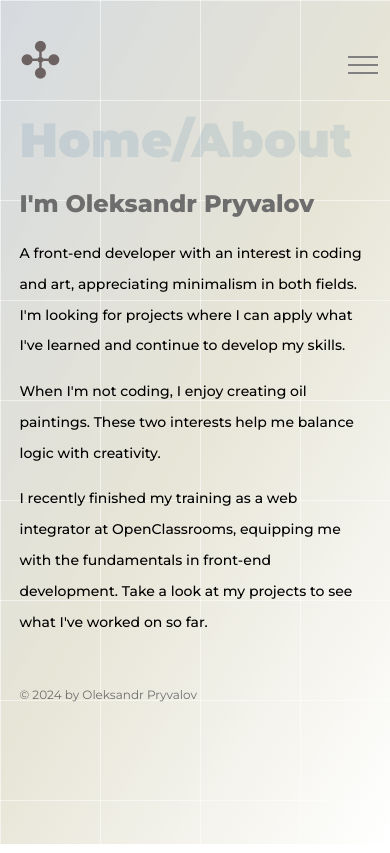
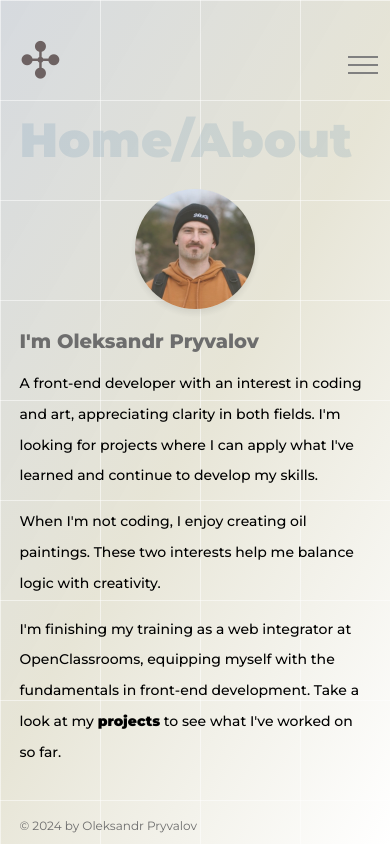
Before and after one commit to multumInParvo/my-portfolio, a React (Create React App) app: page / in a window 390 px wide. Built offline with nearby package versions, Linux system fonts and the light colour scheme.

Commit message:
added image to introduction component

```diff
--- a/src/components/Introduction/Introduction.jsx
+++ b/src/components/Introduction/Introduction.jsx
@@ -1,14 +1,20 @@
 // Introduction //
 import React from 'react';
+import {Link} from 'react-router-dom';
 import '../Introduction/Introduction.scss';
 
 function Introduction() {
     return (
         <div className="introduction-container">
-            <h2 className='introduction-title'>I'm Oleksandr Pryvalov</h2>
+            <div className="title-avatar-container">
+                <h2 className='introduction-title'>I'm Oleksandr Pryvalov</h2>
+                <div className='avatar-container'>
+                    <img src="/images/avatar.jpeg" alt="Oleksandr Pryvalov" className="avatar" />
+                </div>
+            </div>
             <div className='introduction-text'>
                 <p className='introduction-paragraph'>
-                    A front-end developer with an interest in coding and art, appreciating minimalism in both fields.
+                    A front-end developer with an interest in coding and art, appreciating clarity in both fields.
                     I'm looking for projects where I can apply what I've learned and continue to develop my skills.
                 </p>
                 <p className='introduction-paragraph'>
@@ -16,8 +22,8 @@ function Introduction() {
                     These two interests help me balance logic with creativity.
                 </p>
                 <p className='introduction-paragraph'>
-                    I recently finished my training as a web integrator at OpenClassrooms, equipping me with the fundamentals in front-end development.
-                    Take a look at my projects to see what I've worked on so far.
+                    I'm finishing my training as a web integrator at OpenClassrooms, equipping myself with the fundamentals in front-end development.
+                    Take a look at my <Link to="/projects" className="projects-link">projects</Link> to see what I've worked on so far.
                 </p>
             </div>
         </div>
--- a/src/components/Introduction/Introduction.scss
+++ b/src/components/Introduction/Introduction.scss
@@ -1,11 +1,33 @@
 .introduction-container {
     width: 60%;
 
-    .introduction-title {
-        margin-top: 0;
-        font-size: 2em;
-        color: #6d6d6d;
-        font-weight: 800;
+    .title-avatar-container {
+        display: flex;
+        justify-content: space-between;
+
+        .introduction-title {
+            display: flex;
+            align-items: center;
+            margin: 0;
+            font-size: 3vw;
+            color: #6d6d6d;
+            font-weight: 800;
+        }
+
+        .avatar-container {
+            width: 150px;
+            height: 150px;
+            overflow: hidden;
+            border-radius: 50%;
+            box-shadow: 0 4px 6px rgba(0, 0, 0, 0.1);
+            opacity: 0.8;
+        }
+
+        .avatar {
+            width: 100%;
+            height: 100%;
+            object-fit: cover;
+        }
     }
 
     .introduction-text {
@@ -16,6 +38,29 @@
             font-weight: 500;
             line-height: 2.2;
             margin: 15px 0 0 0;
+
+            .projects-link {
+                color: black;
+                text-decoration: none;
+                font-weight: 900;
+                position: relative;
+                display: inline-block;
+
+                &::after {
+                    content: '';
+                    background-color: black;
+                    position: absolute;
+                    width: 0;
+                    height: 2px;
+                    bottom: 1px;
+                    left: 0;
+                    transition: width 0.3s ease;
+                }
+
+                &:hover::after {
+                    width: 100%;
+                }
+            }
         }
     }
 }
@@ -23,6 +68,12 @@
 @media (max-width: 1024px) {
     .introduction-container {
         width: 90%;
+
+        .title-avatar-container {
+            .introduction-title {
+                font-size: 4vw;
+            }
+        }
     }
 }
 
@@ -30,8 +81,25 @@
     .introduction-container {
         width: 90%;
 
-        .introduction-title {
-            font-size: 1.5em;
+        .title-avatar-container {
+            align-items: center;
+            flex-direction: column-reverse;
+
+            .introduction-title {
+                width: 100%;
+                font-size: 5vw;
+            }
+
+            .avatar-container {
+                width: 120px;
+                height: 120px;
+                margin-bottom: 20px;
+
+                .avatar {
+                    width: 100%;
+                    height: 100%;
+                }
+            }
         }
 
         .introduction-text {
```
Also changed, not shown: public/images/avatar.jpeg (added).
